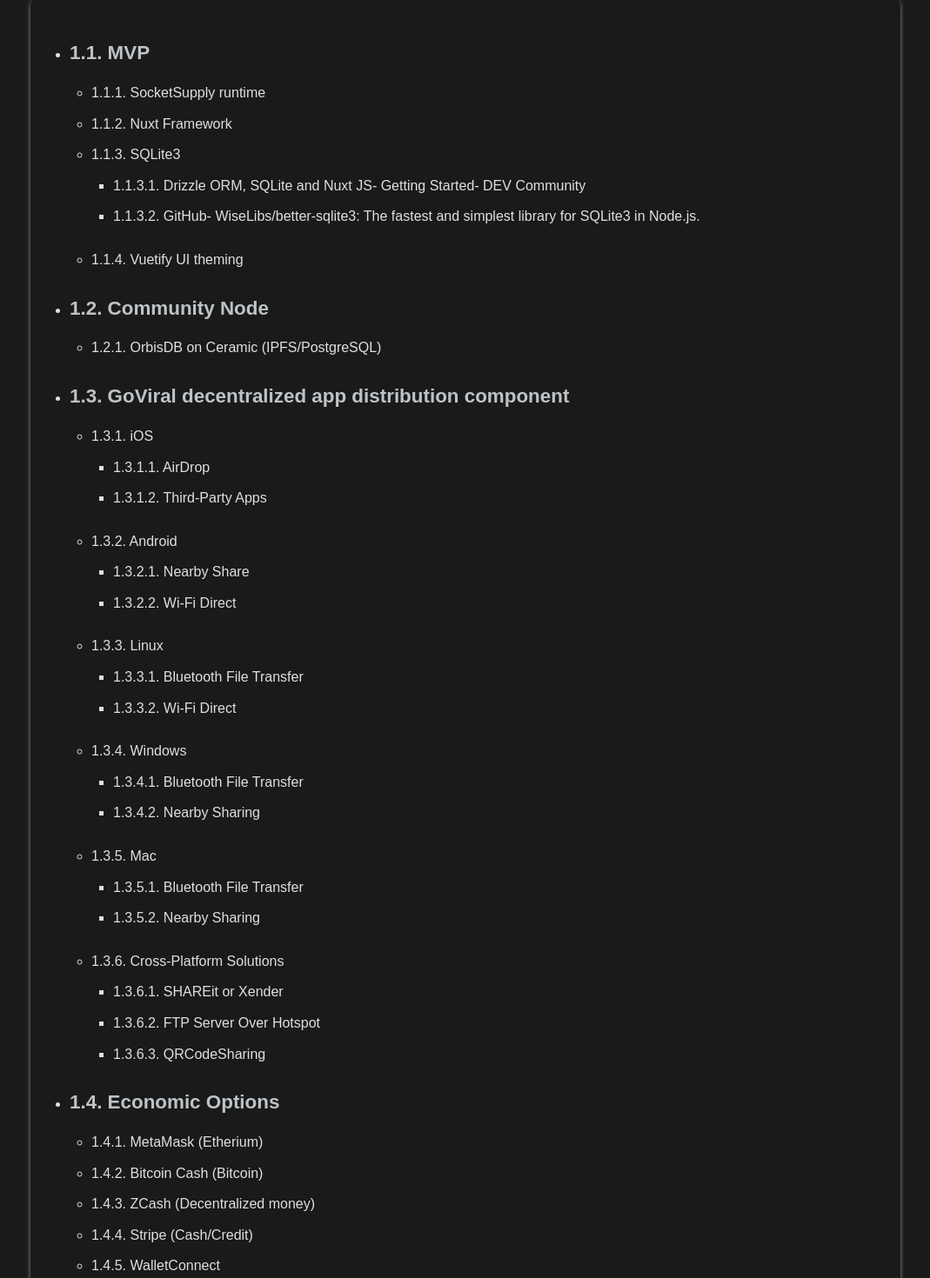
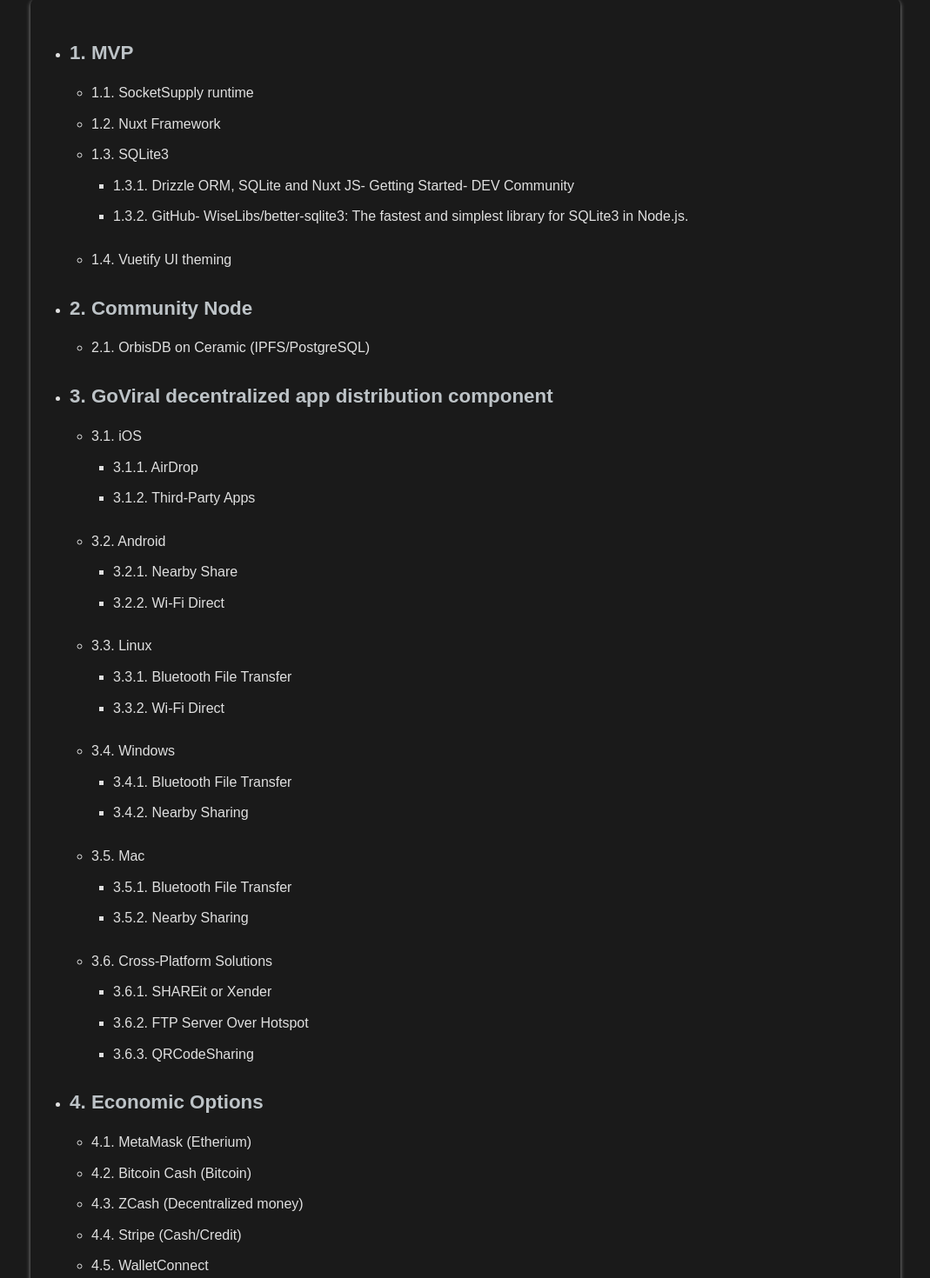
Before and after one commit to ExonomyOrg/exosystems_nuxt, a Nuxt app: page /design in a window 1280 px wide. Shown: the part 555-2025 px from the top of the page at 87% size, without its empty margins (105-1174 px from the left). Built offline with nearby package versions, Linux system fonts and the light colour scheme.

Commit message:
Revert exonomy-design.vue to previous version

```diff
--- a/components/navbar.vue
+++ b/components/navbar.vue
@@ -6,7 +6,6 @@
       <nuxt-link to="/contact">Contact</nuxt-link>
       <nuxt-link to="/internship">Internship</nuxt-link>
       <nuxt-link to="/exonomy-design">Design</nuxt-link>
-      <nuxt-link to="/test">Test</nuxt-link>
     </div>
   </nav>
 </template>
--- a/pages/design.vue
+++ b/pages/design.vue
@@ -7,22 +7,22 @@
       <h1>Exonomy and Exocracy Overview</h1>
 
       <section>
-        <h2>1. Tooling</h2>
+        <h2> Tooling</h2>
         <p>
           MVP: The P2P solution for 100% decentralization, supporting persistence of peer-to-peer streaming data, resulting in an eventually consistent shared state between all peers. Peers don’t rely on the availability of original data authors due to decentralized topology.
         </p>
         <p>
           Tools:
           <ul>
-            <li>1.1 SocketSupply runtime</li>
-            <li>1.2 Nuxt Framework</li>
-            <li>1.3 SQLite3 - educational resources:
+            <li>1 SocketSupply runtime</li>
+            <li>2 Nuxt Framework</li>
+            <li>3 SQLite3 - educational resources:
               <ul>
-                <li>1.3.1 <a href="https://dev.to/aaronksaunders/drizzle-orm-sqlite-and-nuxt-js-getting-started-374m">Drizzle ORM, SQLite and Nuxt JS - Getting Started</a></li>
-                <li>1.3.2 <a href="https://github.com/WiseLibs/better-sqlite3">GitHub - WiseLibs/better-sqlite3: The fastest and simplest library for SQLite3 in Node.js.</a></li>
+                <li>3.1 <a href="https://dev.to/aaronksaunders/drizzle-orm-sqlite-and-nuxt-js-getting-started-374m">Drizzle ORM, SQLite and Nuxt JS - Getting Started</a></li>
+                <li>3.2 <a href="https://github.com/WiseLibs/better-sqlite3">GitHub - WiseLibs/better-sqlite3: The fastest and simplest library for SQLite3 in Node.js.</a></li>
               </ul>
             </li>
-            <li>1.4 Vuetify UI theming</li>
+            <li>4 Vuetify UI theming</li>
           </ul>
         </p>
       </section>
@@ -215,74 +215,74 @@
       <h1>Exosystems: Join the Future of Sovereign Peer-to-Peer Commerce and Social Media Autonomy</h1>
       <p>Exosystems invites you to join the team of developers who are building the future of sovereign peer-to-peer commerce and social media autonomy. A world awaits us without centralized control over our commercial interactions and social relationships.</p>
 
-      <h2>1. Tooling</h2>
+      <h2> Tooling</h2>
       <div class="section-content">
         <ul>
           <li>
-            <h3>1.1. MVP</h3>
+            <h3>1. MVP</h3>
             <ul>
-              <li>1.1.1. SocketSupply runtime</li>
-              <li>1.1.2. Nuxt Framework</li>
-              <li>1.1.3. SQLite3</li>
+              <li>1.1. SocketSupply runtime</li>
+              <li>1.2. Nuxt Framework</li>
+              <li>1.3. SQLite3</li>
               <ul>
-                <li>1.1.3.1. Drizzle ORM, SQLite and Nuxt JS- Getting Started- DEV Community</li>
-                <li>1.1.3.2. GitHub- WiseLibs/better-sqlite3: The fastest and simplest library for SQLite3 in Node.js.</li>
+                <li>1.3.1. Drizzle ORM, SQLite and Nuxt JS- Getting Started- DEV Community</li>
+                <li>1.3.2. GitHub- WiseLibs/better-sqlite3: The fastest and simplest library for SQLite3 in Node.js.</li>
               </ul>
-              <li>1.1.4. Vuetify UI theming</li>
+              <li>1.4. Vuetify UI theming</li>
             </ul>
           </li>
           <li>
-            <h3>1.2. Community Node</h3>
+            <h3>2. Community Node</h3>
             <ul>
-              <li>1.2.1. OrbisDB on Ceramic (IPFS/PostgreSQL)</li>
+              <li>2.1. OrbisDB on Ceramic (IPFS/PostgreSQL)</li>
             </ul>
           </li>
           <li>
-            <h3>1.3. GoViral decentralized app distribution component</h3>
+            <h3>3. GoViral decentralized app distribution component</h3>
             <ul>
-              <li>1.3.1. iOS</li>
+              <li>3.1. iOS</li>
               <ul>
-                <li>1.3.1.1. AirDrop</li>
-                <li>1.3.1.2. Third-Party Apps</li>
+                <li>3.1.1. AirDrop</li>
+                <li>3.1.2. Third-Party Apps</li>
               </ul>
-              <li>1.3.2. Android</li>
+              <li>3.2. Android</li>
               <ul>
-                <li>1.3.2.1. Nearby Share</li>
-                <li>1.3.2.2. Wi-Fi Direct</li>
+                <li>3.2.1. Nearby Share</li>
+                <li>3.2.2. Wi-Fi Direct</li>
               </ul>
-              <li>1.3.3. Linux</li>
+              <li>3.3. Linux</li>
               <ul>
-                <li>1.3.3.1. Bluetooth File Transfer</li>
-                <li>1.3.3.2. Wi-Fi Direct</li>
+                <li>3.3.1. Bluetooth File Transfer</li>
+                <li>3.3.2. Wi-Fi Direct</li>
               </ul>
-              <li>1.3.4. Windows</li>
+              <li>3.4. Windows</li>
               <ul>
-                <li>1.3.4.1. Bluetooth File Transfer</li>
-                <li>1.3.4.2. Nearby Sharing</li>
+                <li>3.4.1. Bluetooth File Transfer</li>
+                <li>3.4.2. Nearby Sharing</li>
               </ul>
-              <li>1.3.5. Mac</li>
+              <li>3.5. Mac</li>
               <ul>
-                <li>1.3.5.1. Bluetooth File Transfer</li>
-                <li>1.3.5.2. Nearby Sharing</li>
+                <li>3.5.1. Bluetooth File Transfer</li>
+                <li>3.5.2. Nearby Sharing</li>
               </ul>
-              <li>1.3.6. Cross-Platform Solutions</li>
+              <li>3.6. Cross-Platform Solutions</li>
               <ul>
-                <li>1.3.6.1. SHAREit or Xender</li>
-                <li>1.3.6.2. FTP Server Over Hotspot</li>
-                <li>1.3.6.3. QRCodeSharing</li>
+                <li>3.6.1. SHAREit or Xender</li>
+                <li>3.6.2. FTP Server Over Hotspot</li>
+                <li>3.6.3. QRCodeSharing</li>
               </ul>
             </ul>
           </li>
           <li>
-            <h3>1.4. Economic Options</h3>
+            <h3>4. Economic Options</h3>
             <ul>
-              <li>1.4.1. MetaMask (Etherium)</li>
-              <li>1.4.2. Bitcoin Cash (Bitcoin)</li>
-              <li>1.4.3. ZCash (Decentralized money)</li>
-              <li>1.4.4. Stripe (Cash/Credit)</li>
-              <li>1.4.5. WalletConnect</li>
+              <li>4.1. MetaMask (Etherium)</li>
+              <li>4.2. Bitcoin Cash (Bitcoin)</li>
+              <li>4.3. ZCash (Decentralized money)</li>
+              <li>4.4. Stripe (Cash/Credit)</li>
+              <li>4.5. WalletConnect</li>
               <ul>
-                <li>1.4.5.1. Coinbase (SDK)</li>
+                <li>4.5.1. Coinbase (SDK)</li>
               </ul>
             </ul>
           </li>
--- a/pages/internship.vue
+++ b/pages/internship.vue
@@ -21,7 +21,7 @@
     <h1>Internship Opportunities</h1>
     <p>Join our dynamic team and contribute to groundbreaking projects in decentralized technologies. We offer exciting internship positions for talented individuals:</p>
 
-    <h2>1. Full Stack Developer Intern</h2>
+    <h2> Full Stack Developer Intern</h2>
     <p>We're seeking a passionate full stack developer intern to help build our cutting-edge applications. You'll work on both front-end and back-end development, gaining invaluable experience in decentralized technologies.</p>
     <p><a href="https://forms.gle/joQVuHCTtTJFhXhW9" target="_blank" rel="noopener noreferrer" class="button">Apply Now</a></p>
 
--- a/pages/test.vue
+++ /dev/null
@@ -1,16 +0,0 @@
-<template>
-    <div class="exonomy-design">
-      <!-- Other content -->
-      <ul>
-        <li>
-          <DropList title="1.1.1. SocketSupply runtime" url="https://socketsupply.co"></DropList>
-        </li>
-        <!-- Other list items -->
-      </ul>
-      <!-- Other content -->
-    </div>
-  </template>
-
-  <script setup>
-  import DropList from '@/components/DropList.vue';
-  </script>
```
